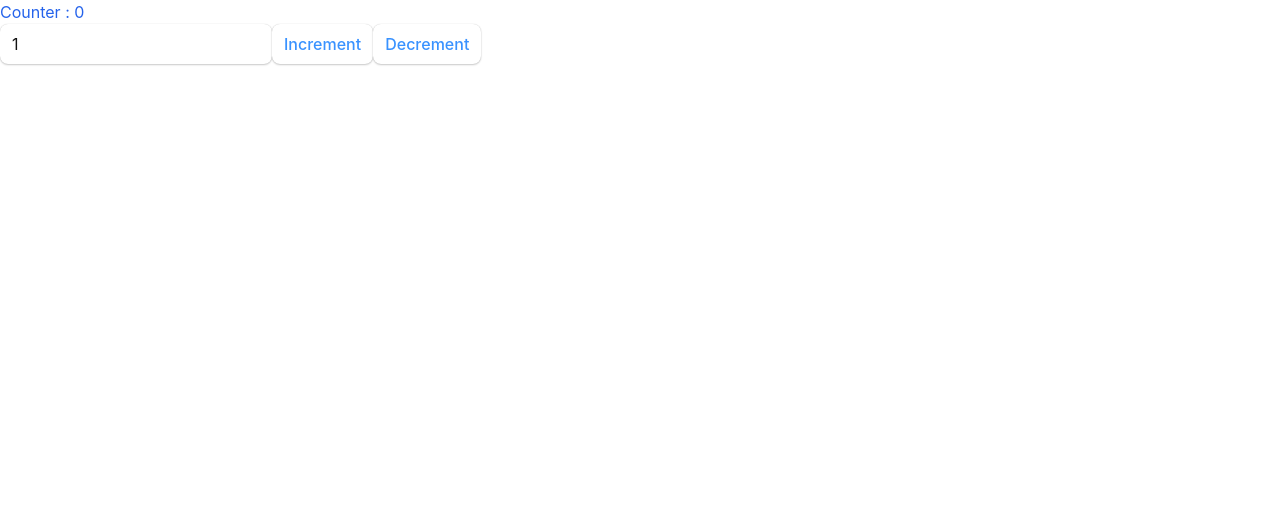
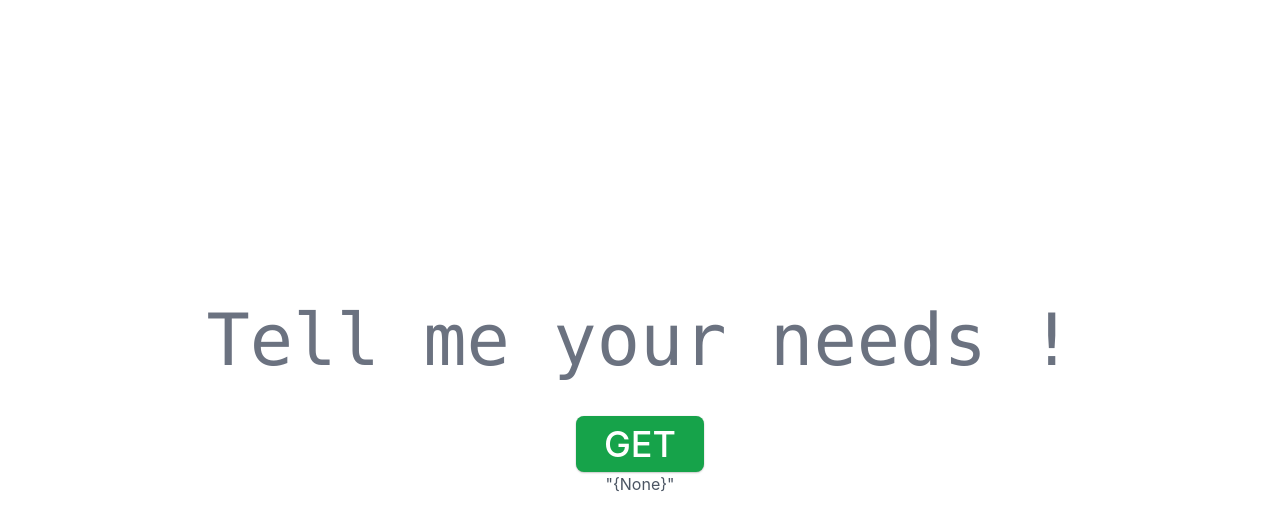
Before and after one commit to Ariniaina11/react-exercices, a React (Create React App) app: page / in a window 1280 px wide. Shown: the top 530 px of the page. Built offline with nearby package versions, Linux system fonts and the light colour scheme.

Commit message:
custom hooks that support many types

```diff
--- a/src/App.js
+++ b/src/App.js
@@ -5,40 +5,37 @@ function useLocalStorageState(initialValue, key){
   const [state, setState] = useState(initialValue)
 
   useEffect(() => {
-    localStorage.setItem(key, state)
+    localStorage.setItem(key, JSON.stringify(state))
   }, [key, state])
 
   return [state, setState]
 }
 
 function App() {
-  const getCountValue = () => Number(localStorage.getItem('count') || 0)
-  const [count, setCount] = useLocalStorageState(getCountValue, 'count')
-  const [step, setStep] = useState(1)
+  const getNeedValue = () => JSON.parse(localStorage.getItem('needs') || `"{None}"`);
+  const [need, setNeed] = useLocalStorageState(getNeedValue, 'needs')
 
-  // Incrémentation
-  function increment() {
-    const newCount = Number(count + step)
-    setCount(newCount)
+  function getNeedHandle(){
+    // Add here you need (String, Number, Array, Object, Boolean)
+    const yourNeed = {
+      pc : 'MacBook Pro',
+      girlFriend : {
+        color : 'white',
+        height : 1.60,
+        boyFriend : false
+      },
+      health: true
+    }
+    setNeed(yourNeed)
   }
 
-  // Décrementation
-  function decrement() {
-    const newCount = Number(count - step)
-    setCount(newCount)
-
-  }
-
-
-
   return (
-    <div className="container">
-      <h1 className="text-blue-600">Counter : {count}</h1>
-
-      <input type='number' value={step} onChange={e => setStep(Number(e.target.value))}/>
-
-      <button onClick={increment}>Increment</button>
-      <button onClick={decrement}>Decrement</button>
+    <div className="text-center my-auto mx-auto">
+      <h1 className="text-7xl text-gray-500 font-mono">Tell me your needs !</h1>
+      <div className='mt-10'>
+        <button type='button' className='px-7 bg-green-600 text-white text-4xl' onClick={getNeedHandle}>GET</button>
+      </div>
+      <span className='text-gray-600'>{JSON.stringify(need)}</span>
     </div>
   );
 }
```
